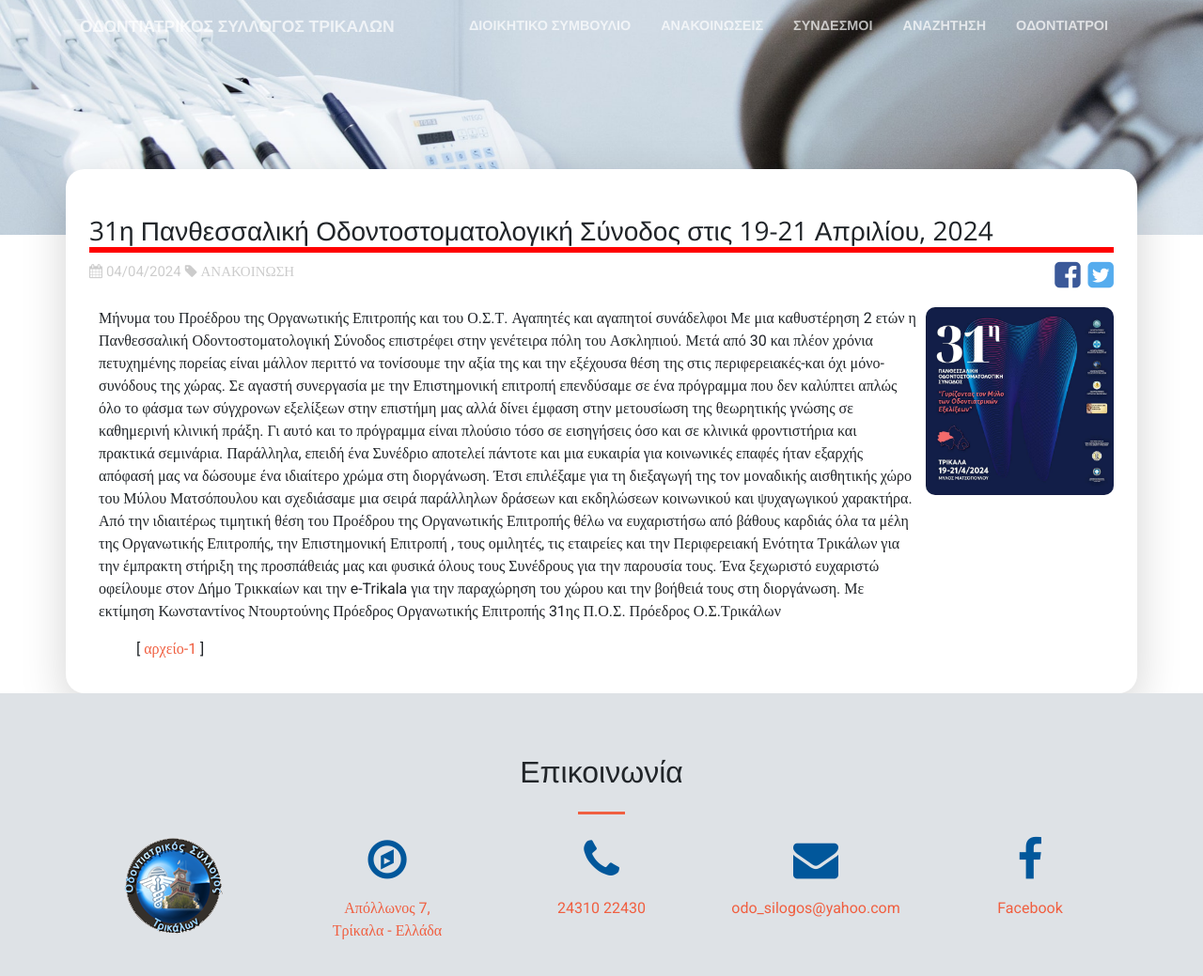
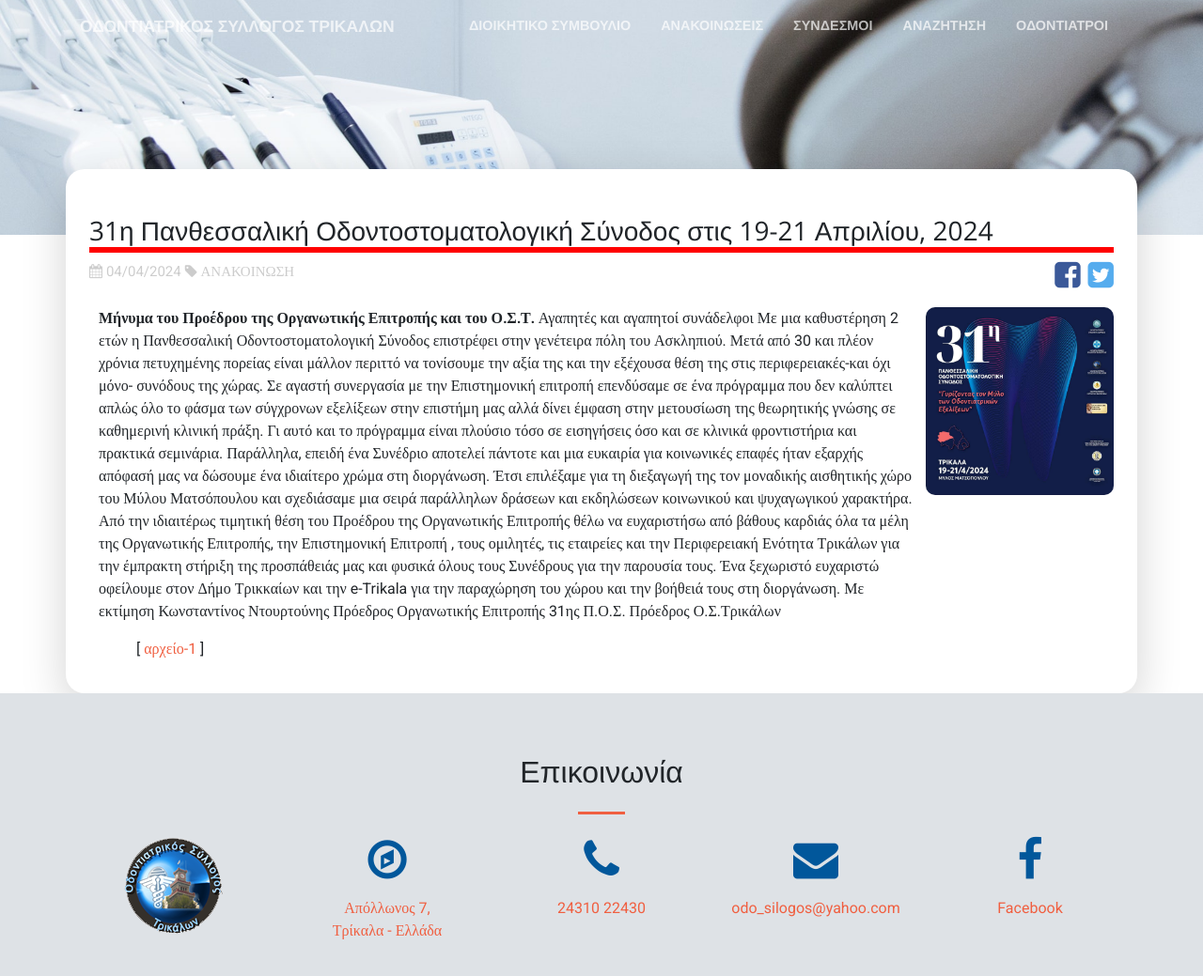
Before and after one commit to Tomak123456/tesy, a Jekyll site: the page built from _news/31-pos-trikala.md, in a window 1280 px wide and 1083 px high. Shown: the top 1039 px of the window at 94% size. Built offline with Jekyll 4.4.1, drawn with Linux system fonts in a browser that asks for light colours.

```diff
--- a/_news/31-pos-trikala.md
+++ b/_news/31-pos-trikala.md
@@ -1,6 +1,6 @@
 ---
 title: 31η Πανθεσσαλική Οδοντοστοματολογική Σύνοδος στις 19-21 Απριλίου, 2024
-text: ' Μήνυμα του Προέδρου της Οργανωτικής Επιτροπής και του Ο.Σ.Τ.
+text: ' **Μήνυμα του Προέδρου της Οργανωτικής Επιτροπής και του Ο.Σ.Τ.**
 
 Αγαπητές και αγαπητοί συνάδελφοι
 
```
